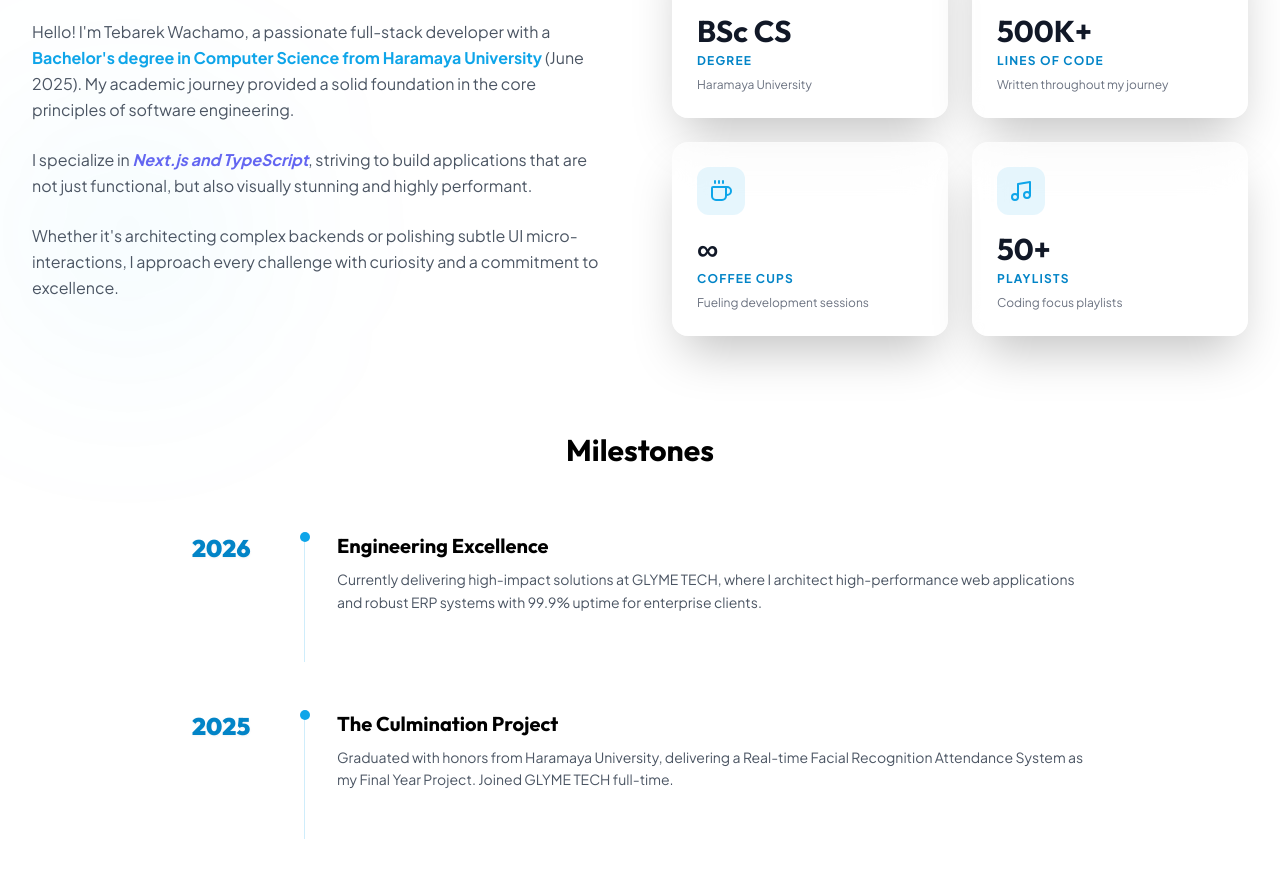
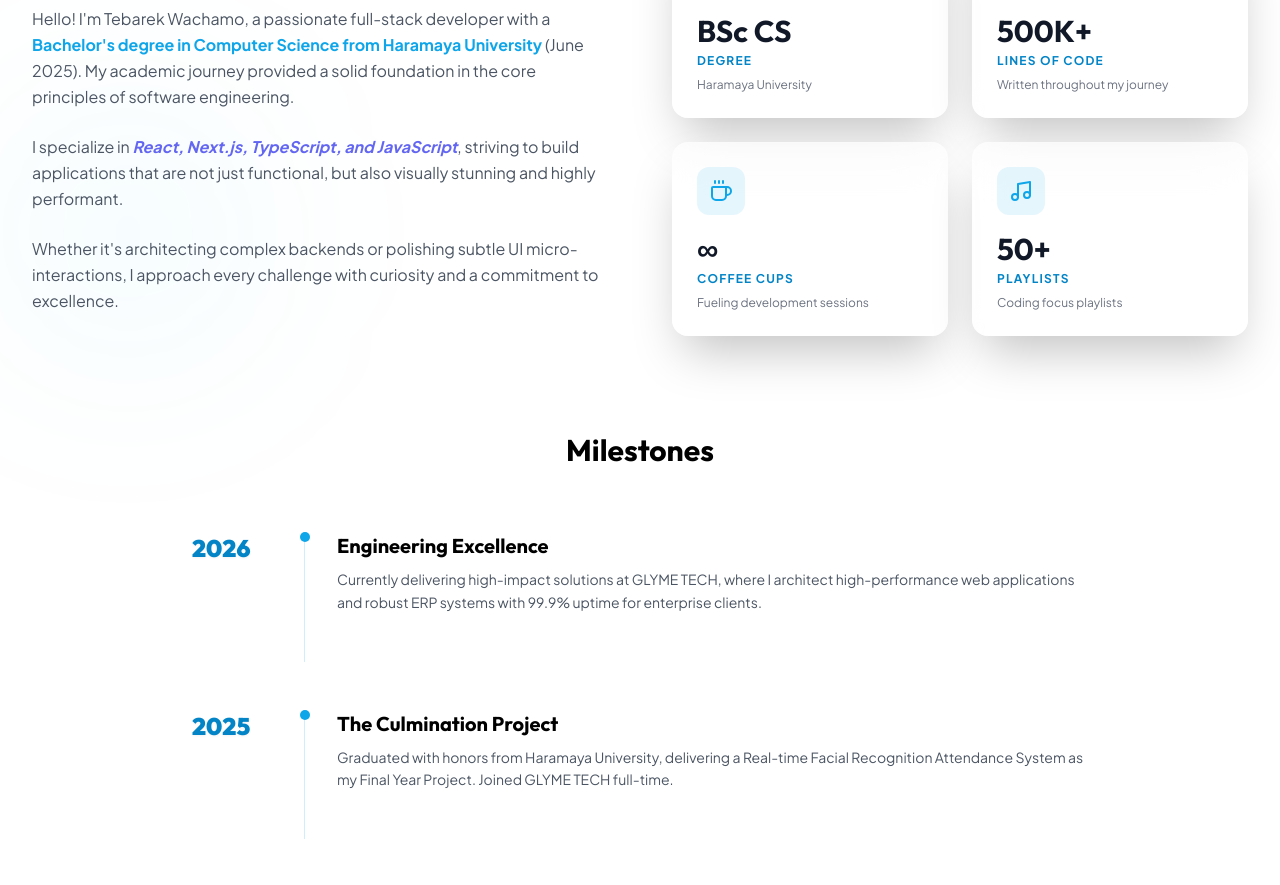
Before and after one commit to Tebarek-W/my-portfolio, a Next.js app: page / in a window 1280 px wide. Shown: the part 1160-2045 px from the top of the page. Built offline with nearby package versions, Linux system fonts and the light colour scheme.

Commit message:
feat: Add a new About Me section component displaying personal bio, fun facts, and a career timeline.

```diff
--- a/src/components/sections/about.tsx
+++ b/src/components/sections/about.tsx
@@ -101,7 +101,7 @@ export function AboutSection() {
                 My academic journey provided a solid foundation in the core principles of software engineering.
               </p>
               <p>
-                I specialize in <span className="text-accent-indigo font-bold italic">Next.js and TypeScript</span>,
+                I specialize in <span className="text-accent-indigo font-bold italic">React, Next.js, TypeScript, and JavaScript</span>,
                 striving to build applications that are not just functional, but also visually stunning
                 and highly performant.
               </p>
```
